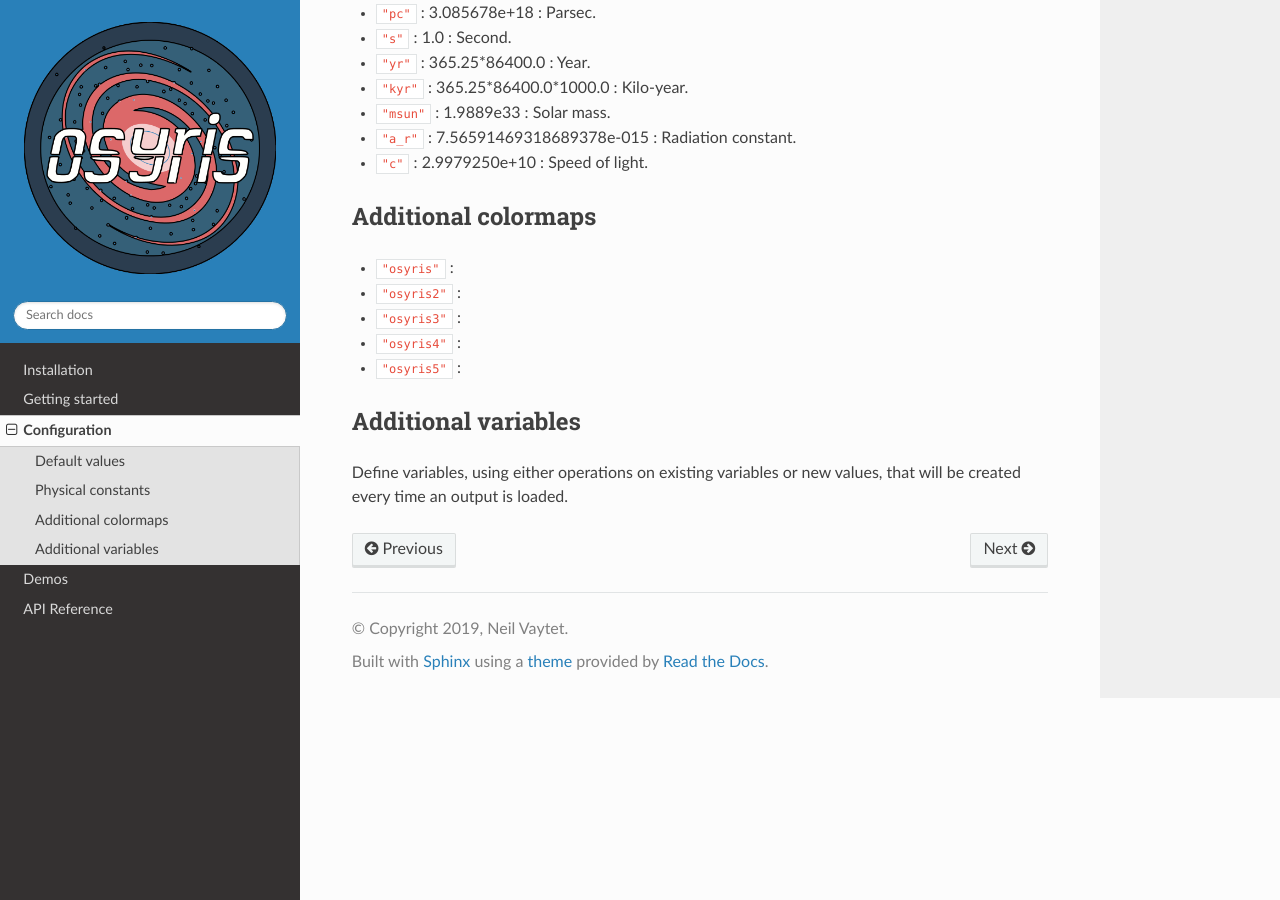
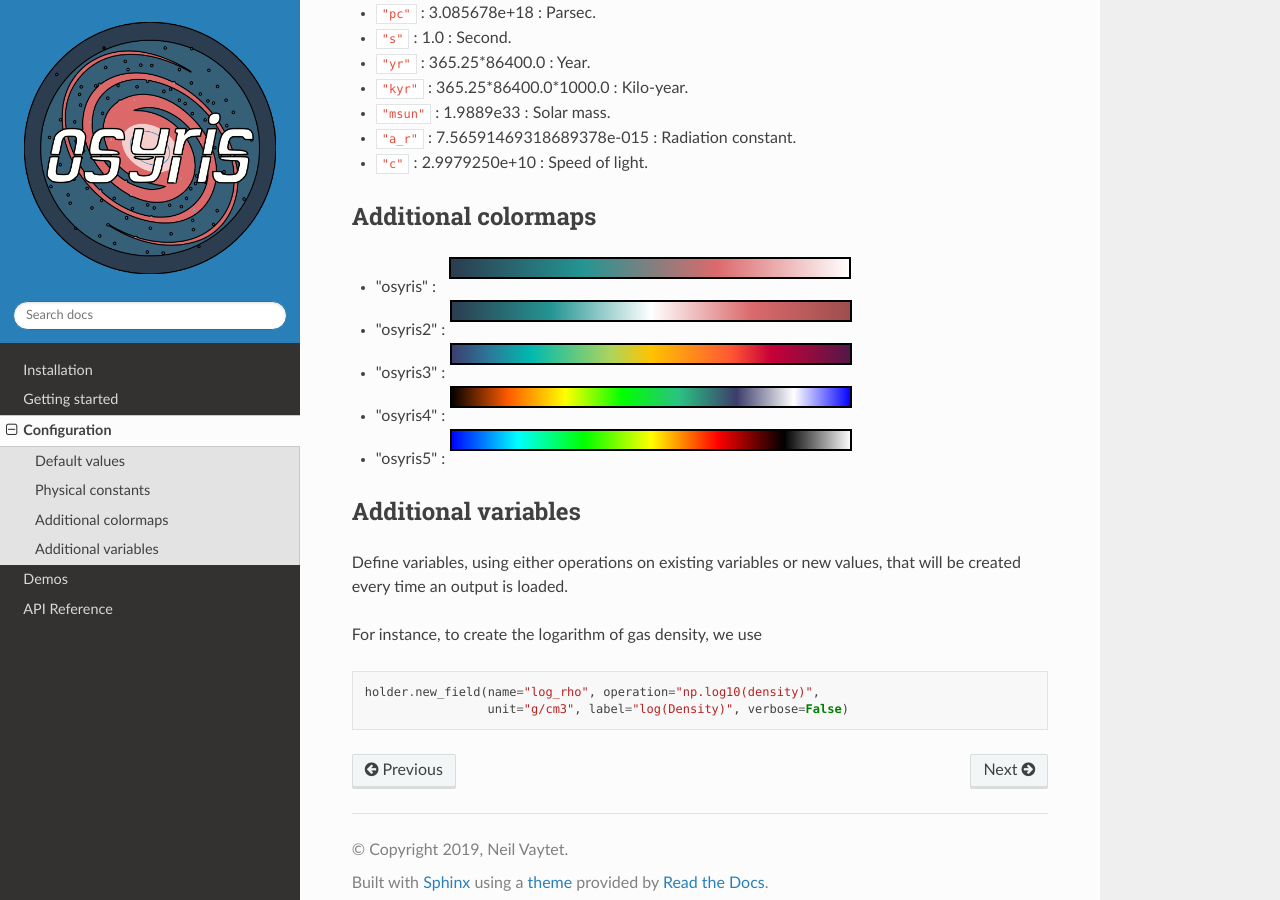
Before and after one commit to osyris-project/osyris, a Sphinx documentation site: the page built from docs/configuration.rst, in a window 1280 px wide and 900 px high, scrolled down 767 px. Built offline with Sphinx 7.4.7 and the Read the Docs theme 2.0.0, drawn with Linux system fonts in a browser that asks for light colours.

Commit message:
precision in repr and colormaps in config

```diff
--- a/docs/configuration.rst
+++ b/docs/configuration.rst
@@ -43,14 +43,85 @@ Physical constants
 Additional colormaps
 --------------------
 
-- ``"osyris"`` :
-- ``"osyris2"`` :
-- ``"osyris3"`` :
-- ``"osyris4"`` :
-- ``"osyris5"`` :
+.. raw:: html
+
+   <ul>
+   <li>"osyris" :
+   <svg width="414" height="24" >
+     <linearGradient id="osyris" x1="0" x2="1" y1="0" y2="0">
+       <stop style="stop-color:#2b3c4e;stop-opacity:1" offset="0%"/>
+       <stop style="stop-color:#249593;stop-opacity:1" offset="33.3%"/>
+       <stop style="stop-color:#db6a6c;stop-opacity:1" offset="66.7%"/>
+       <stop style="stop-color:#ffffff;stop-opacity:1" offset="100%"/>
+     </linearGradient>
+     <rect x="10" y="2" width="400" height="20" style="fill:url(#osyris);stroke-width:2;stroke:#000000"/>
+   </svg>
+   <li>"osyris2" :
+   <svg width="404" height="24" >
+     <linearGradient id="osyris2" x1="0" x2="1" y1="0" y2="0">
+       <stop style="stop-color:#2b3c4e;stop-opacity:1" offset="0%"/>
+       <stop style="stop-color:#249593;stop-opacity:1" offset="25%"/>
+       <stop style="stop-color:#ffffff;stop-opacity:1" offset="50%"/>
+       <stop style="stop-color:#db6a6c;stop-opacity:1" offset="75%"/>
+       <stop style="stop-color:#9e4d4e;stop-opacity:1" offset="100%"/>
+     </linearGradient>
+     <rect x="2" y="2" width="400" height="20" style="fill:url(#osyris2);stroke-width:2;stroke:#000000"/>
+   </svg>
+   <li>"osyris3" :
+   <svg width="404" height="24" >
+     <linearGradient id="osyris3" x1="0" x2="1" y1="0" y2="0">
+       <stop style="stop-color:#3d3d6b;stop-opacity:1" offset="0%"/>
+       <stop style="stop-color:#2a7b9b;stop-opacity:1" offset="10%"/>
+       <stop style="stop-color:#00baad;stop-opacity:1" offset="20%"/>
+       <stop style="stop-color:#57c785;stop-opacity:1" offset="30%"/>
+       <stop style="stop-color:#add45c;stop-opacity:1" offset="40%"/>
+       <stop style="stop-color:#ffc300;stop-opacity:1" offset="50%"/>
+       <stop style="stop-color:#ff8d1a;stop-opacity:1" offset="60%"/>
+       <stop style="stop-color:#ff5733;stop-opacity:1" offset="70%"/>
+       <stop style="stop-color:#c70039;stop-opacity:1" offset="80%"/>
+       <stop style="stop-color:#900c3f;stop-opacity:1" offset="90%"/>
+       <stop style="stop-color:#511849;stop-opacity:1" offset="100%"/>
+     </linearGradient>
+     <rect x="2" y="2" width="400" height="20" style="fill:url(#osyris3);stroke-width:2;stroke:#000000"/>
+   </svg>
+   <li>"osyris4" :
+   <svg width="404" height="24" >
+     <linearGradient id="osyris4" x1="0" x2="1" y1="0" y2="0">
+       <stop style="stop-color:#000000;stop-opacity:1" offset="0%"/>
+       <stop style="stop-color:#ff5b00;stop-opacity:1" offset="14.3%"/>
+       <stop style="stop-color:#ffff00;stop-opacity:1" offset="28.6%"/>
+       <stop style="stop-color:#00ff00;stop-opacity:1" offset="42.9%"/>
+       <stop style="stop-color:#2bc184;stop-opacity:1" offset="57.1%"/>
+       <stop style="stop-color:#3d3d6b;stop-opacity:1" offset="71.4%"/>
+       <stop style="stop-color:#ffffff;stop-opacity:1" offset="85.7%"/>
+       <stop style="stop-color:#0000ff;stop-opacity:1" offset="100%"/>
+     </linearGradient>
+     <rect x="2" y="2" width="400" height="20" style="fill:url(#osyris4);stroke-width:2;stroke:#000000"/>
+   </svg>
+   <li>"osyris5" :
+   <svg width="404" height="24" >
+     <linearGradient id="osyris5" x1="0" x2="1" y1="0" y2="0">
+       <stop style="stop-color:#0000ff;stop-opacity:1" offset="0%"/>
+       <stop style="stop-color:#00ffff;stop-opacity:1" offset="16.7%"/>
+       <stop style="stop-color:#00ff00;stop-opacity:1" offset="33.3%"/>
+       <stop style="stop-color:#ffff00;stop-opacity:1" offset="50%"/>
+       <stop style="stop-color:#ff0000;stop-opacity:1" offset="66.7%"/>
+       <stop style="stop-color:#000000;stop-opacity:1" offset="83.3%"/>
+       <stop style="stop-color:#ffffff;stop-opacity:1" offset="100%"/>
+     </linearGradient>
+     <rect x="2" y="2" width="400" height="20" style="fill:url(#osyris5);stroke-width:2;stroke:#000000"/>
+   </svg>
+   </ul>
 
 Additional variables
 --------------------
 
 Define variables, using either operations on existing variables or new values,
 that will be created every time an output is loaded.
+
+For instance, to create the logarithm of gas density, we use
+
+.. code-block:: python
+
+   holder.new_field(name="log_rho", operation="np.log10(density)",
+                    unit="g/cm3", label="log(Density)", verbose=False)
```
Also changed, not shown: 2 other files.
